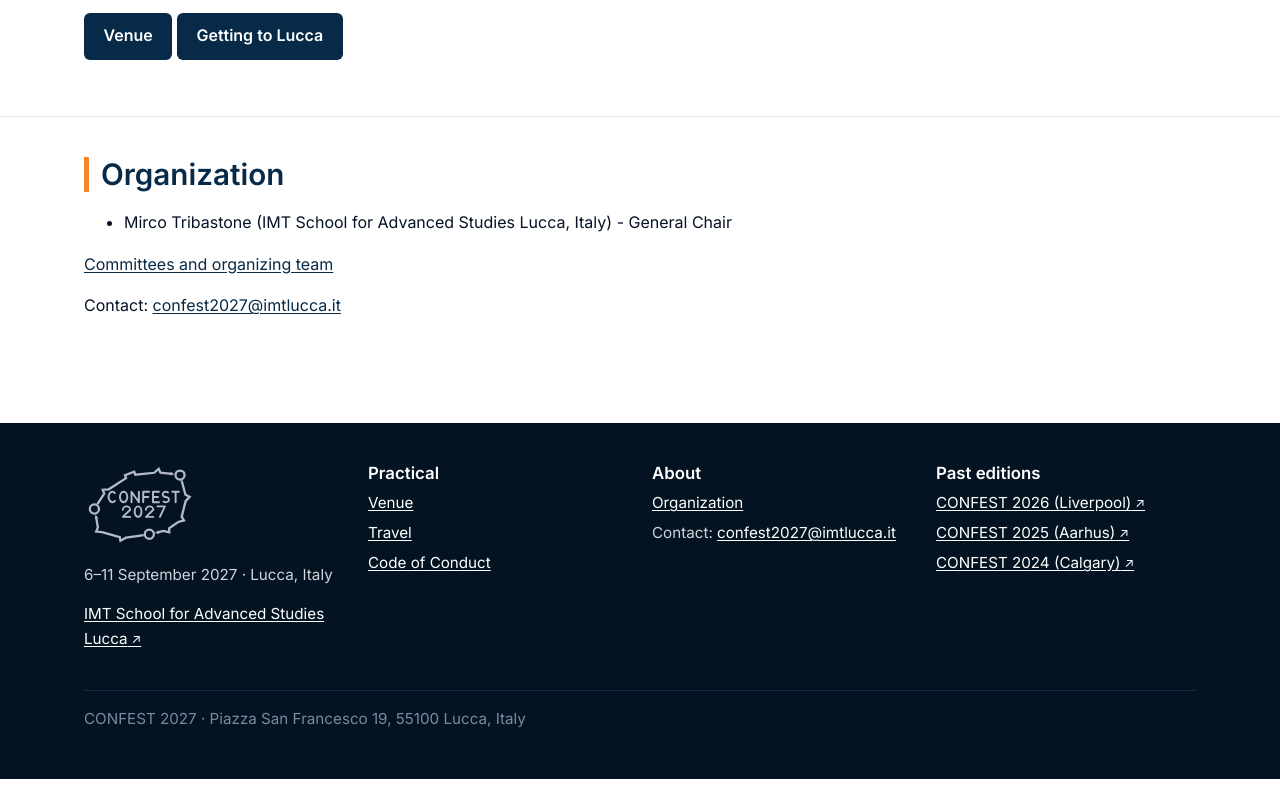
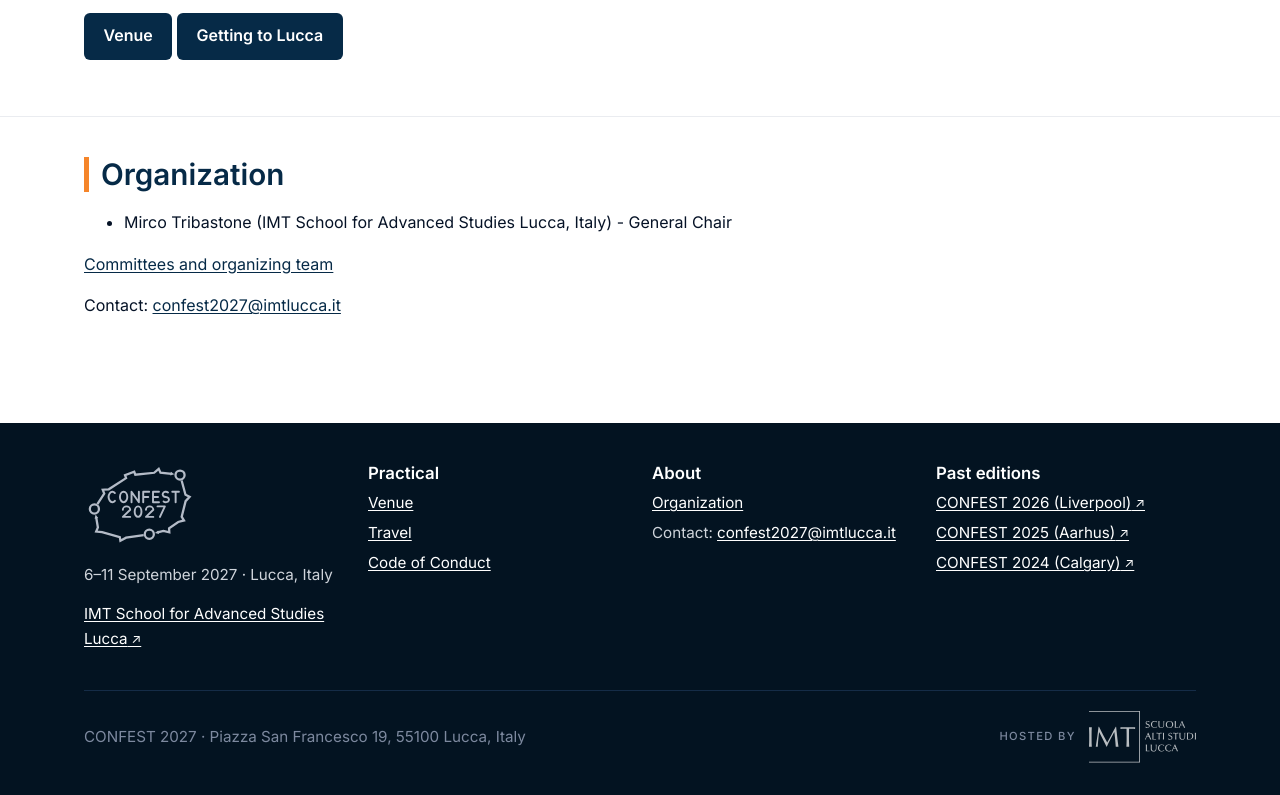
Before and after one commit to confest2027/confest2027.github.io, a plain HTML site: page docs/index.html in a window 1280 px wide. Shown: the part 1925-2720 px from the top of the page. Drawn offline with Linux system fonts and the light colour scheme.

Commit message:
Footer: IMT logo, 'Hosted by', at the right of the address row (#5)
Co-Authored-By: Claude Opus 5.5 <noreply@anthropic.com>

```diff
--- a/docs/assets/css/style.css
+++ b/docs/assets/css/style.css
@@ -780,11 +780,57 @@ li.tbd {
   margin-bottom: 0.35rem;
 }
 
+/* Bottom row: address on the left, host institution on the right, on one
+   baseline under the hairline. Wraps to two left-aligned lines on narrow screens. */
 .site-footer .footer-note {
+  display: flex;
+  flex-wrap: wrap;
+  align-items: center;
+  justify-content: space-between;
+  gap: 1rem 2rem;
   border-top: 1px solid var(--logo-navy);
   margin-top: 1.5rem;
-  padding-top: 1rem;
+  padding-top: 1.25rem;
   color: var(--gray-5);
+}
+
+.footer-note p {
+  margin: 0;
+}
+
+/* IMT mark: the official white logo, dimmed so it reads as the same quiet
+   grey as the CONFEST badge; full white on hover/focus. */
+.site-footer .footer-host {
+  display: inline-flex;
+  align-items: center;
+  gap: 0.85rem;
+  color: var(--gray-5);
+  text-decoration: none;
+}
+
+.site-footer .footer-host:hover,
+.site-footer .footer-host:focus-visible {
+  color: var(--gray-5);
+}
+
+.footer-host span {
+  font-size: 0.7rem;
+  font-weight: 500;
+  letter-spacing: 0.12em;
+  text-transform: uppercase;
+}
+
+.footer-host img {
+  display: block;
+  height: 3.25rem;         /* 52px tall, 107px wide (logo is 164x80) */
+  width: auto;
+  opacity: 0.72;
+  transition: opacity 0.2s ease;
+}
+
+.footer-host:hover img,
+.footer-host:focus-visible img {
+  opacity: 1;
 }
 
 /* .tbd needs to stay readable on the dark footer */
--- a/docs/index.html
+++ b/docs/index.html
@@ -205,7 +205,14 @@
         </ul>
       </div>
     </div>
-    <p class="footer-note">CONFEST 2027 · Piazza San Francesco 19, 55100 Lucca, Italy</p>
+    <div class="footer-note">
+      <p>CONFEST 2027 · Piazza San Francesco 19, 55100 Lucca, Italy</p>
+      <a class="footer-host" href="https://www.imtlucca.it/">
+        <span>Hosted by</span>
+        <img src="assets/img/imt/imt-logo-white.svg"
+             alt="IMT School for Advanced Studies Lucca" width="164" height="80">
+      </a>
+    </div>
   </div>
 </footer>
 <!-- /SITE FOOTER -->
```
Also changed, not shown: docs/code-of-conduct.html (+8 -1 lines), docs/concur/index.html (+8 -1 lines), docs/organization.html (+8 -1 lines), docs/qest-formats/index.html (+8 -1 lines), docs/travel.html (+8 -1 lines), docs/venue.html (+8 -1 lines), docs/workshops/index.html (+8 -1 lines), docs/assets/img/imt/imt-logo-white.svg (added).
